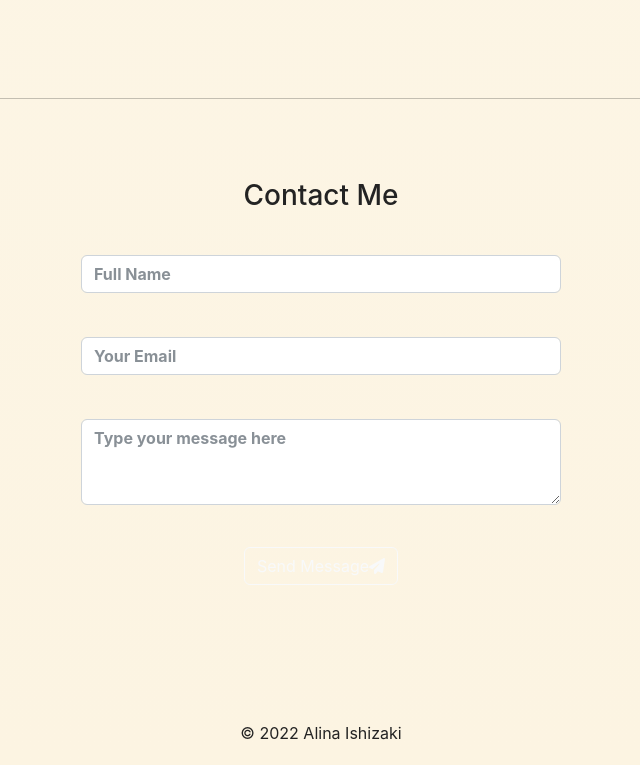
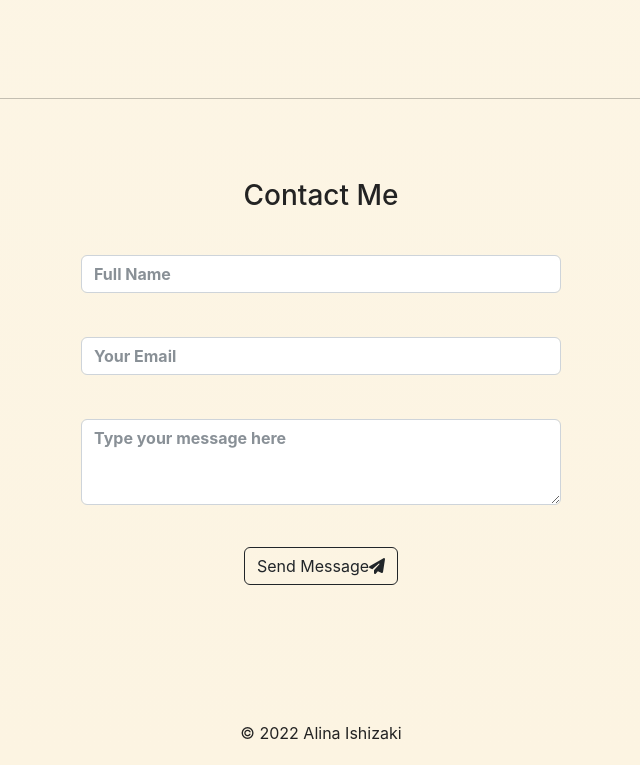
Before and after one commit to amishizaki/portfolio-client, a React (Create React App) app: page / in a window 1280 px wide. Shown: the part 3625-4390 px from the top of the page, without its empty margins (319-959 px from the left). Built offline with nearby package versions, Linux system fonts and the light colour scheme; the HTML template or start-up script is replaced by a standard one.

Commit message:
new button color

```diff
--- a/src/components/Contact.js
+++ b/src/components/Contact.js
@@ -51,7 +51,7 @@ const form = useRef();
                     />
                     <br/>
 
-                    <Button type="submit" variant='outline-light' className='mt-2' >
+                    <Button type="submit" variant='outline-dark' className='mt-2' >
                         Send Message
                         <FontAwesomeIcon icon={ faPaperPlane } />
                     </Button>
```
